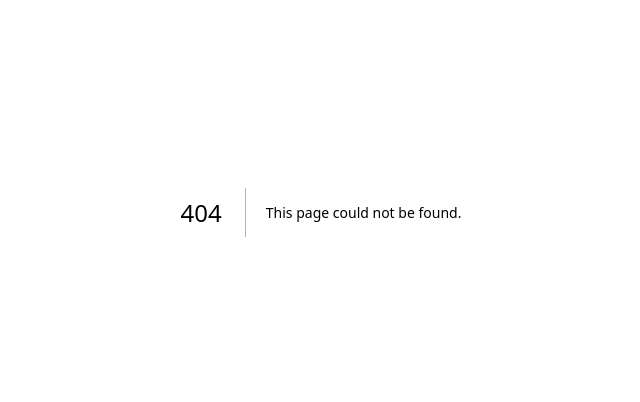
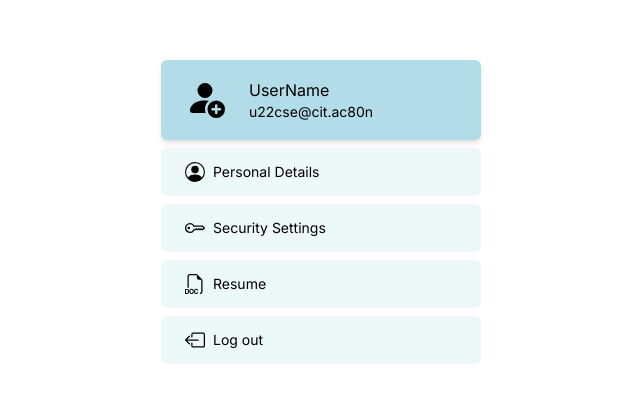
Before and after one commit to PanchananNath/clubspace, a Next.js app: page /profile in a window 1280 px wide. Before the commit this address had no page. Shown: the part 188-590 px from the top of the page, without its empty margins (319-959 px from the left). Built offline with nearby package versions, Linux system fonts and the light colour scheme.

Commit message:
profile component

```diff
--- a/package.json
+++ b/package.json
@@ -9,10 +9,12 @@
     "lint": "next lint"
   },
   "dependencies": {
+    "@nextui-org/react": "^2.2.9",
     "@vercel/postgres": "^0.7.2",
     "next": "14.1.0",
     "react": "^18",
-    "react-dom": "^18"
+    "react-dom": "^18",
+    "react-icons": "^5.0.1"
   },
   "devDependencies": {
     "@types/node": "^20",
@@ -22,7 +24,7 @@
     "eslint": "^8",
     "eslint-config-next": "14.1.0",
     "postcss": "^8",
-    "tailwindcss": "^3.3.0",
+    "tailwindcss": "^3.4.1",
     "typescript": "^5"
   }
 }
--- /dev/null
+++ b/src/app/(auth)/dropdown/page.tsx
@@ -0,0 +1,17 @@
+import Dropdown from "@/components/common/dropdown";
+
+import React from 'react';
+
+
+const MyPage: React.FC = () => {
+  const options = ['Option 1', 'Option 2', 'Option 3'];
+
+  return (
+    <div>
+      <h1>Dropdown Menu Example</h1>
+      <Dropdown options={options} />
+    </div>
+  );
+};
+
+export default MyPage;
--- a/src/app/(auth)/mail/page.tsx
+++ /dev/null
@@ -1,9 +0,0 @@
-import Mail from "@/components/common/mail";
-
-export default function MailInterface() {
-    return (
-        <main className="bg-white flex items-center justify-center h-screen">
-            <Mail/>
-        </main>
-    )
-}
--- /dev/null
+++ b/src/app/(auth)/profile/page.tsx
@@ -0,0 +1,9 @@
+import Profile from "@/components/common/Profile.";
+export default function ProfilePage() {
+  return (
+    <main className="bg-white flex items-center justify-center h-screen">
+      <Profile/>
+    </main>
+
+  );
+}
--- /dev/null
+++ b/src/components/common/Profile..tsx
@@ -0,0 +1,111 @@
+"use client";
+import {
+  BsPersonFillAdd,
+  BsPersonCircle,
+  BsFiletypeDoc,
+  BsKey,
+  BsBoxArrowLeft,
+} from "react-icons/bs";
+import React, { useState } from "react";
+import Link from "next/link";
+
+export default function Profile() {
+  const [dropdown1Open, setDropdown1Open] = useState(false);
+  const [dropdown2Open, setDropdown2Open] = useState(false);
+  const [dropdown3Open, setDropdown3Open] = useState(false);
+
+  const toggleDropdown = (dropdownId: Number) => {
+    switch (dropdownId) {
+      case 1:
+        setDropdown1Open(!dropdown1Open);
+        break;
+      case 2:
+        setDropdown2Open(!dropdown2Open);
+        break;
+      case 3:
+        setDropdown3Open(!dropdown3Open);
+        break;
+      default:
+        break;
+    }
+  };
+
+  return (
+    <div className="bg-white absolute flex-wrap grid gap-2">
+      <div className="h-20 w-80 bg-[#B3DCE9] flex justify-start px-6 items-center rounded-md shadow-md">
+        <div className="flex justify-center gap-6 ">
+          <BsPersonFillAdd className="text-black" size={40} />
+          <div className=" text-black">
+            <p className="text-m">UserName</p>
+            <p className="text-sm">u22cse@cit.ac80n</p>
+          </div>
+        </div>
+      </div>
+      <div>
+        <div
+          onClick={() => toggleDropdown(1)}
+          className="w-80 h-12 bg-[#EAF7F7] bg-opacity-85 flex justify-start px-6 items-center cursor-pointer rounded-md hover:bg-[#BDDAD9] hover:opacity-100 transition-all duration-300 ease-in-out"
+        >
+          <p className=" flex justify-between gap-2 text-sm text-black">
+            <BsPersonCircle size={20} />
+            Personal Details
+          </p>
+        </div>
+
+        {dropdown1Open && (
+          <div className="w-80 relative bg-[#EAF7F7]  grid gap-1 px-6 py-2 text-black text-xs items-center ">
+            <li className="px-8 py-1 rounded-md hover:bg-[#BDDAD9]">Change Username</li>
+            <li className="px-8 py-1 rounded-md hover:bg-[#BDDAD9]">Update Email</li>
+            <li className="px-8 py-1 rounded-md hover:bg-[#BDDAD9]">Add Phone Number</li>
+            <li className="px-8 py-1 rounded-md hover:bg-[#BDDAD9]">Change Profile Pic</li>
+          </div>
+        )}
+      </div>
+
+      <div>
+        <div
+          onClick={() => toggleDropdown(2)}
+          className="w-80 h-12 bg-[#EAF7F7] bg-opacity-85 flex justify-start px-6 items-center rounded-md cursor-pointer  hover:bg-[#BDDAD9] hover:opacity-100 transition-all duration-300 ease-in-out"
+        >
+          <p className="flex justify-between gap-2 text-sm text-black">
+            <BsKey size={20} />
+            Security Settings
+          </p>
+        </div>
+        {dropdown2Open && (
+          <Link href="./resetpassword">
+            <div className="w-80 relative bg-[#EAF7F7] grid gap-1 px-6 py-2 text-black text-xs items-center ">
+              <li className="px-8 py-1 rounded-md hover:bg-[#BDDAD9]">Change Password</li>
+            </div>
+          </Link>
+        )}
+      </div>
+
+      <div>
+        <div
+          onClick={() => toggleDropdown(3)}
+          className="w-80 h-12 bg-[#EAF7F7] bg-opacity-85 flex justify-start px-6 items-center rounded-md  cursor-pointer hover:bg-[#BDDAD9] hover:opacity-100 transition-all duration-300 ease-in-out"
+        >
+          <p className="flex justify-between gap-2 text-sm text-black">
+            <BsFiletypeDoc size={20} />
+            Resume
+          </p>
+        </div>
+        {dropdown3Open && (
+          <div className="w-80 relative bg-[#EAF7F7] grid gap-1 px-6 py-2 text-black text-xs items-center ">
+            <li className="px-8 py-1 rounded-md hover:bg-[#BDDAD9]">Update Resume</li>
+          </div>
+        )}
+      </div>
+
+      <Link href="./login">
+        <div className="w-80 h-12 bg-[#EAF7F7] bg-opacity-85 flex justify-start px-6 items-center rounded-md hover:bg-[#BDDAD9] hover:opacity-100 transition-all duration-300 ease-in-out">
+          <p className="flex justify-between gap-2 text-sm text-black">
+            <BsBoxArrowLeft size={20} />
+            Log out
+          </p>
+        </div>
+      </Link>
+    </div>
+  );
+}
--- a/src/components/common/checkmail.tsx
+++ b/src/components/common/checkmail.tsx
@@ -3,12 +3,12 @@ import Link from "next/link";
 export default function Checkmail() {
     return (
         <div className="bg-white px-16 py-3 w-96">
-                <h2 className="font-bold text-2xl text-[#365486]">Check your mail</h2>
-                <p className="text-xs  mb-3 text-black">
-                we have sent a password recover instructions to your mail.
-                </p>
+                <h2 className="font-bold text-2xl text-[#365486]">Go Back</h2>
                 <form action="" className="flex flex-col gap-4">
-                <button className="bg-[#365486] test-sm rounded-lg text-white py-2 hover:scale-105 duration-300 flex justify-center"><Link href="./mail" >Check Mail</Link></button>
+
+                <button className="bg-[#365486] test-sm rounded-lg text-white py-2 hover:scale-105 duration-300 flex justify-center"><Link href="./mail" ><svg xmlns="http://www.w3.org/2000/svg" width="16" height="16" fill="currentColor" className="bi bi-arrow-bar-left" viewBox="0 0 16 16">
+                <path fill-rule="evenodd" d="M12.5 15a.5.5 0 0 1-.5-.5v-13a.5.5 0 0 1 1 0v13a.5.5 0 0 1-.5.5M10 8a.5.5 0 0 1-.5.5H3.707l2.147 2.146a.5.5 0 0 1-.708.708l-3-3a.5.5 0 0 1 0-.708l3-3a.5.5 0 1 1 .708.708L3.707 7.5H9.5a.5.5 0 0 1 .5.5"/>
+                </svg> Check Mail</Link></button>
 
                 </form>
             </div>
--- /dev/null
+++ b/src/components/common/dropdown.tsx
@@ -0,0 +1,43 @@
+'use client';
+import React from 'react';
+import { useState } from 'react';
+
+interface DropdownProps {
+  options: string[];
+}
+
+const Dropdown: React.FC<DropdownProps> = ({ options }) => {
+  const [selectedOption, setSelectedOption] = useState<string | null>(null);
+  const [isOpen, setIsOpen] = useState(false);
+
+  const handleOptionClick = (option: string) => {
+    setSelectedOption(option);
+    setIsOpen(false);
+  };
+
+  return (
+    <div className="relative">
+      <div
+        className="cursor-pointer px-4 py-2 border border-gray-300 rounded"
+        onClick={() => setIsOpen(!isOpen)}
+      >
+        {selectedOption}
+      </div>
+      {isOpen && (
+        <div className="absolute top-full left-0 w-full bg-white border border-t-0 rounded-b">
+          {options.map((option, index) => (
+            <div
+              key={index}
+              className="cursor-pointer px-4 py-2 hover:bg-gray-100"
+              onClick={() => handleOptionClick(option)}
+            >
+              {option}
+            </div>
+          ))}
+        </div>
+      )}
+    </div>
+  );
+};
+
+export default Dropdown;
--- a/src/components/common/mail.tsx
+++ /dev/null
@@ -1,10 +0,0 @@
-import Link from "next/link";
-
-export default function Mail() {
-    return(<div className="bg-blue-50 text-black">
-        <h1 className="text-bold">Redirect to Mail in device!</h1>
-        <h2>This is just a temporary interface which will actually be the mail in the users inbox.</h2>
-        <button className="bg-[#365486] rounded-lg text-white py-2 px-4 hover:scale-105 duration-300"><Link href="./createpassword">Create new Password</Link></button>
-    </div>
-    )
-}
```
Also changed, not shown: 2 other files (tests, documents, lock files or other folders).
